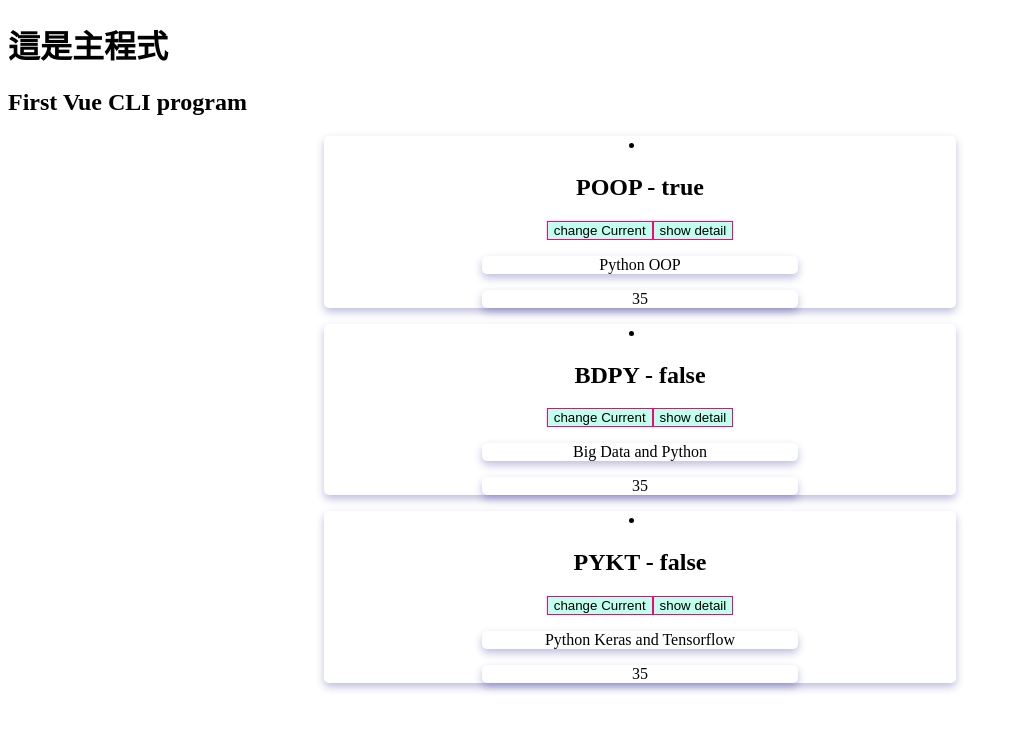
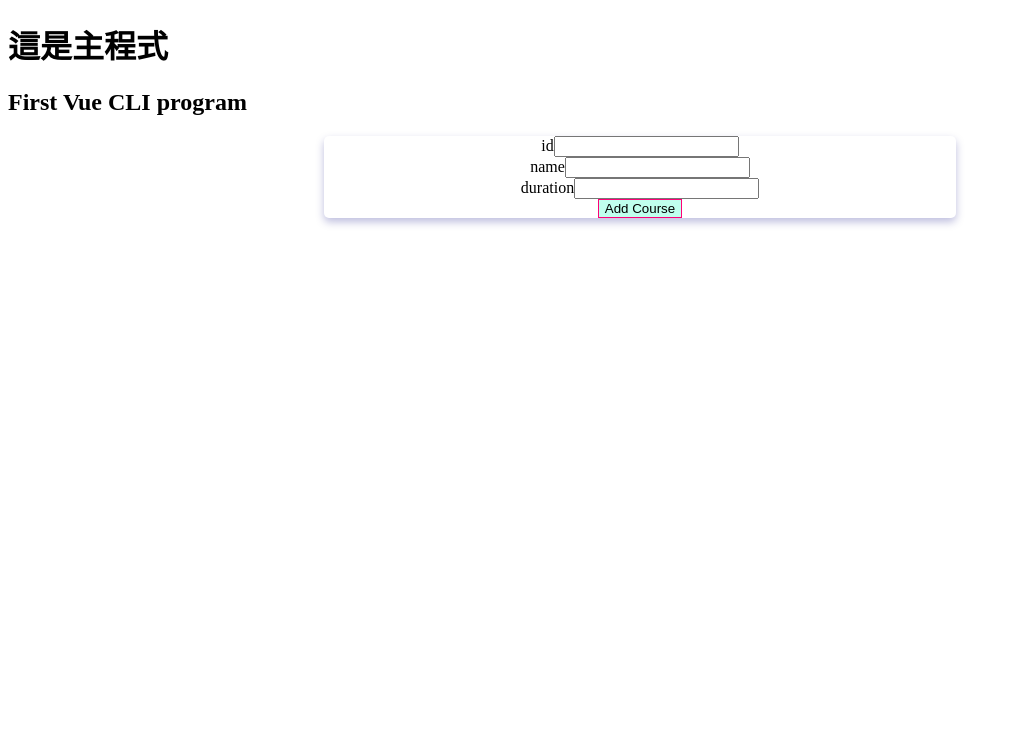
Before and after one commit to genjet/vueTest, a Vue app in the folder lab10_vue3_cli/: page / in a window 1280 px wide. Shown: the top 730 px of the page, without its empty margins (0-1014 px from the left). Built offline with nearby package versions, Linux system fonts and the light colour scheme.

Commit message:
p180-187

```diff
--- a/lab10_vue3_cli/src/App.vue
+++ b/lab10_vue3_cli/src/App.vue
@@ -2,12 +2,8 @@
   <div>
     <h1>這是主程式</h1>
     <h2>{{ title }}</h2>
-    <course-intro v-for="c in courses"
-      :key="c.id"
-      :id="c.id"
-      :name="c.name"
-      :duration="c.duration"
-      :current="c.current"
+    <new-course @add-course="toggleAddCourse"></new-course>
+    <course-intro v-for="c in courses" :key="c.id" :id="c.id" :name="c.name" :duration="c.duration" :current="c.current"
       @toggle-current="toggleCurrentStatus">
     </course-intro>
   </div>
@@ -25,11 +21,12 @@ export default {
   data() {
     return {
       title: "First Vue CLI program",
-      courses: [
-        { id: "POOP", name: "Python OOP", duration: 35, current: true },
-        { id: "BDPY", name: "Big Data and Python", duration: 35, current: false },
-        { id: "PYKT", name: "Python Keras and Tensorflow", duration: 35 },
-      ]
+      courses: []
+      // courses: [
+      //   { id: "POOP", name: "Python OOP", duration: 35, current: true },
+      //   { id: "BDPY", name: "Big Data and Python", duration: 35, current: false },
+      //   { id: "PYKT", name: "Python Keras and Tensorflow", duration: 35 },
+      // ]
     }
   },
   methods: {
@@ -38,6 +35,12 @@ export default {
       const course = this.courses.find(c => c.id === id)
       course.current = !course.current
       console.log(`反相${id}目前狀態是${course.current}`)
+    },
+    toggleAddCourse(id, name, duration) {
+      //alert(`pass in a id=${id},name=${name},duration=${duration}`)
+      // const newCourseContent = { id: id, name: name, duration: duration, current: false };
+      const newCourseContent = { id, name, duration, current: false };
+      this.courses.push(newCourseContent);
     }
   }
 }
@@ -50,7 +53,8 @@ export default {
   list-style: none;
 }
 
-#app li {
+#app li,
+#app form {
   box-shadow: 0 4px 8px rgba(0, 0, 128, 0.26);
   margin: 1rem auto;
   border-radius: 5px;
--- /dev/null
+++ b/lab10_vue3_cli/src/components/NewCourse.vue
@@ -0,0 +1,40 @@
+<template>
+  <div>
+      <form @submit.prevent="submitData">
+          <div>
+              <label>id</label>
+              <input type="text" v-model="inputId" />
+          </div>
+          <div>
+              <label>name</label>
+              <input type="text" v-model="inputName" />
+          </div>
+          <div>
+              <label>duration</label>
+              <input type="text" v-model="inputDuration" />
+          </div>
+          <button>Add Course</button>
+      </form>
+  </div>
+</template>
+
+<script>
+export default {
+  emits: ["add-course"],
+  data() {
+      return {
+          inputId: "",
+          inputName: "",
+          inputDuration: ""
+      }
+  },
+  methods: {
+      submitData() {
+          this.$emit("add-course", this.inputId, this.inputName, this.inputDuration)
+      }
+  }
+
+}
+</script>
+
+<style lang="scss" scoped></style>
--- a/lab10_vue3_cli/src/main.js
+++ b/lab10_vue3_cli/src/main.js
@@ -1,9 +1,11 @@
 import { createApp } from 'vue'
 import App from './App.vue'
 import CourseIntro from './components/CourseIntro.vue'
+import NewCourse from './components/NewCourse.vue'
 import mitt from 'mitt'
 const emitter = mitt();
 const app = createApp(App)
 app.config.globalProperties.emitter = emitter;
 app.component('course-intro', CourseIntro)
+app.component('new-course', NewCourse)
 app.mount('#app')
```
